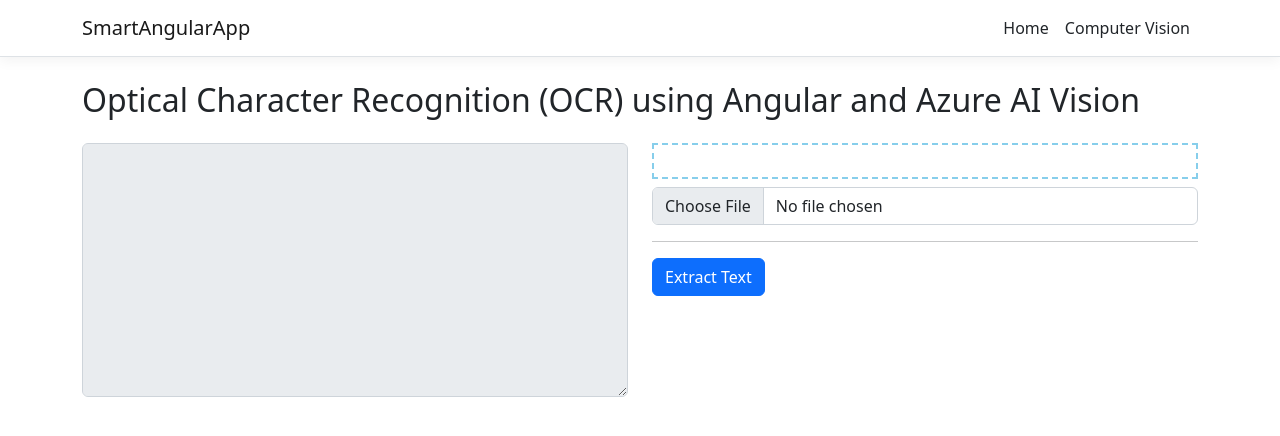
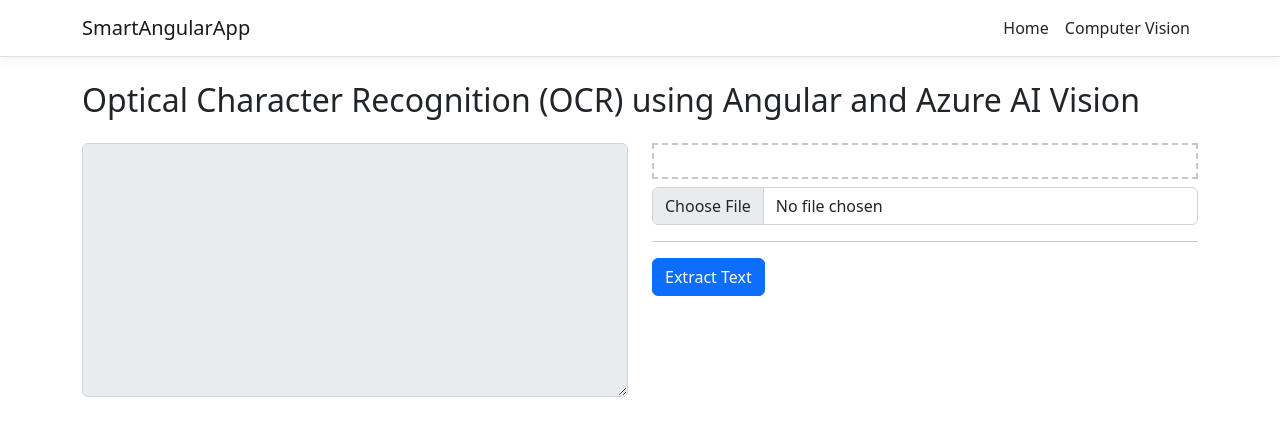
Before and after one commit to AnkitSharma-007/Smart-Angular-App-Using-Azure-Cognitive-Services, an Angular app in the folder SmartAngularApp/SmartAngularApp/ClientApp/: page /computer-vision-ocr in a window 1280 px wide. Shown: the top 436 px of the page. Built offline with nearby package versions, Linux system fonts and the light colour scheme.

Commit message:
code refactor

```diff
--- a/SmartAngularApp/SmartAngularApp/ClientApp/angular.json
+++ b/SmartAngularApp/SmartAngularApp/ClientApp/angular.json
@@ -15,13 +15,13 @@
       "prefix": "app",
       "architect": {
         "build": {
-          "builder": "@angular-devkit/build-angular:browser",
+          "builder": "@angular-devkit/build-angular:application",
           "options": {
             "progress": false,
             "outputPath": "dist",
             "index": "src/index.html",
-            "main": "src/main.ts",
-            "polyfills": "src/polyfills.ts",
+            "browser": "src/main.ts",
+            "polyfills": ["src/polyfills.ts"],
             "tsConfig": "tsconfig.app.json",
             "allowedCommonJsDependencies": ["oidc-client"],
             "assets": ["src/assets"],
@@ -51,9 +51,7 @@
               "outputHashing": "all"
             },
             "development": {
-              "buildOptimizer": false,
               "optimization": false,
-              "vendorChunk": true,
               "extractLicenses": false,
               "sourceMap": true,
               "namedChunks": true
--- a/SmartAngularApp/SmartAngularApp/ClientApp/src/app/ocr/ocr.component.css
+++ b/SmartAngularApp/SmartAngularApp/ClientApp/src/app/ocr/ocr.component.css
@@ -4,5 +4,5 @@
 }
 
 .image-container {
-  border: 2px dashed skyblue;
+  border: 2px dashed #c8c8c8;
 }
--- a/SmartAngularApp/SmartAngularApp/ClientApp/src/main.ts
+++ b/SmartAngularApp/SmartAngularApp/ClientApp/src/main.ts
@@ -8,14 +8,11 @@
 import { FormsModule } from '@angular/forms';
 import { provideRouter } from '@angular/router';
 import { HomeComponent } from './app/home/home.component';
-import { OcrComponent } from './app/ocr/ocr.component';
 import { AppComponent } from './app/app.component';
 
 export function getBaseUrl() {
   return document.getElementsByTagName('base')[0].href;
 }
-
-const providers = [{ provide: 'BASE_URL', useFactory: getBaseUrl, deps: [] }];
 
 if (environment.production) {
   enableProdMode();
@@ -27,7 +24,11 @@
     provideHttpClient(withInterceptorsFromDi()),
     provideRouter([
       { path: '', component: HomeComponent, pathMatch: 'full' },
-      { path: 'computer-vision-ocr', component: OcrComponent },
+      {
+        path: 'computer-vision-ocr',
+        loadComponent: () =>
+          import('./app/ocr/ocr.component').then((m) => m.OcrComponent),
+      },
     ]),
   ],
 }).catch((err) => console.log(err));
```
